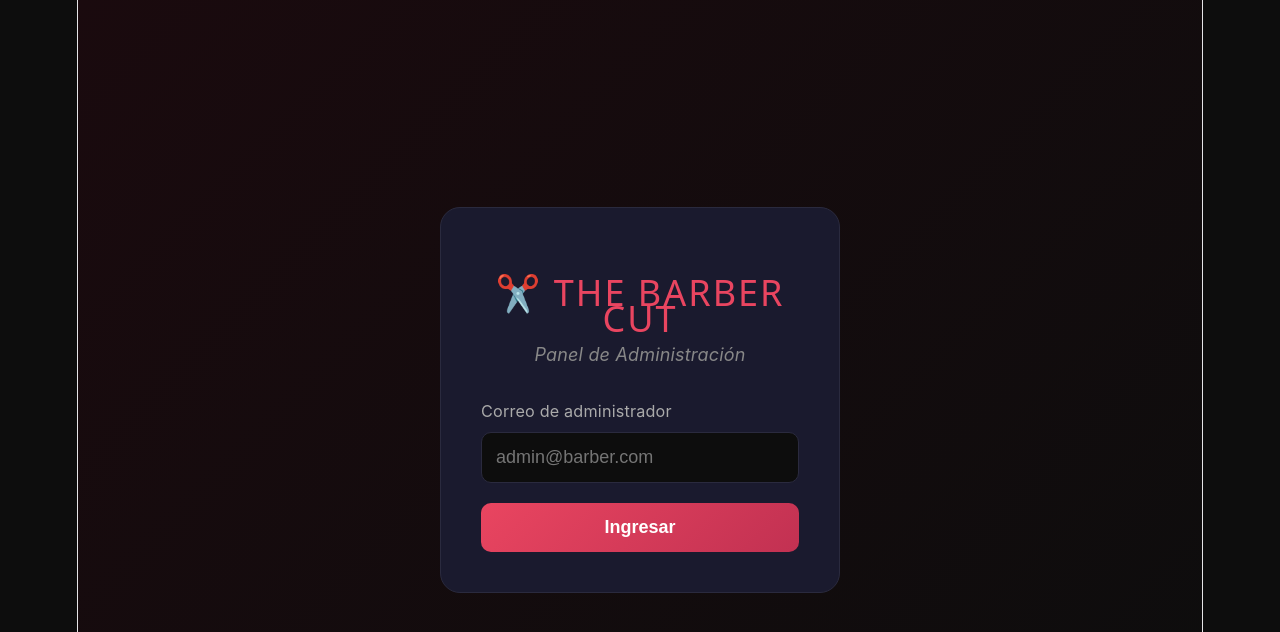
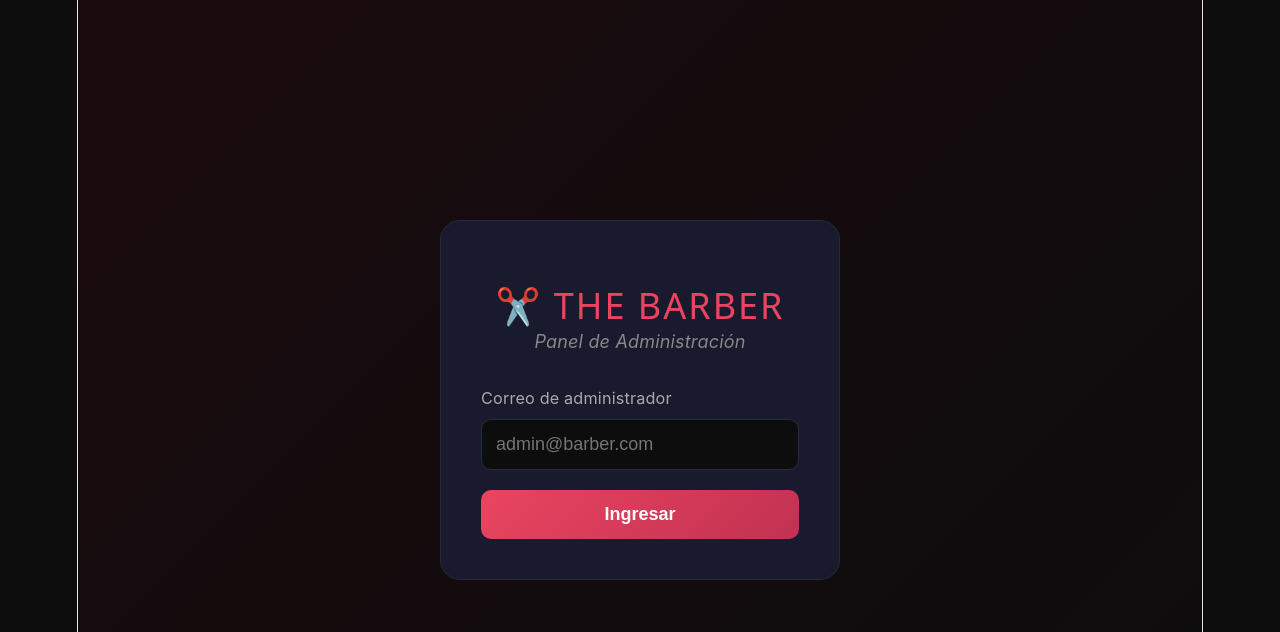
Before and after one commit to Carsanab/Barberia-Turno-admin, a React (Vite) app: page / in a window 1280 px wide. Shown: the top 632 px of the page. Built offline with nearby package versions, Linux system fonts and the light colour scheme; no server answers.

Commit message:
version 1.2

```diff
--- a/src/components/Login.jsx
+++ b/src/components/Login.jsx
@@ -34,7 +34,7 @@ export default function Login({ API_URL, onLogin }) {
   return (
     <div className="login-container">
       <div className="login-box">
-        <h1>✂️ THE BARBER CUT</h1>
+        <h1>✂️ THE BARBER</h1>
         <p className="subtitle">Panel de Administración</p>
 
         <form onSubmit={handleSubmit}>
```
